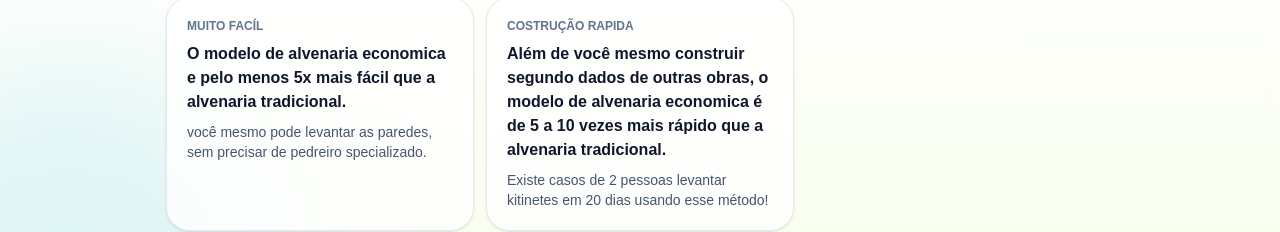
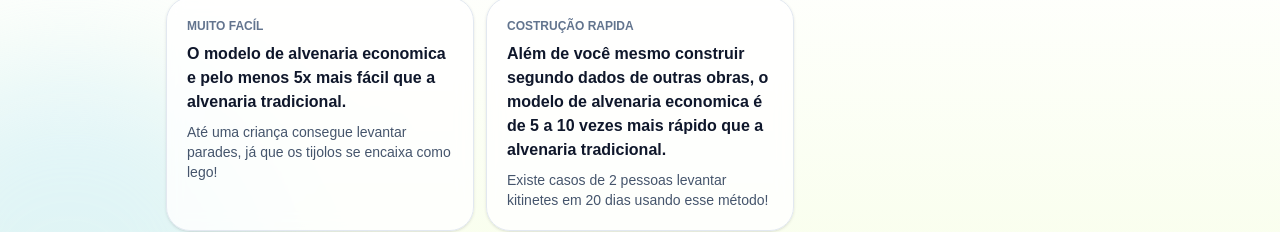
Before and after one commit to gregonocode/creative-nails, a Next.js app: page /oferta in a window 1280 px wide. Shown: the part 514-746 px from the top of the page. Built offline with nearby package versions, Linux system fonts and the light colour scheme.

Commit message:
ajuste pra ficar bem top ate criança kkk

```diff
--- a/app/oferta/OfertaClient.tsx
+++ b/app/oferta/OfertaClient.tsx
@@ -178,7 +178,7 @@ export default function OfertaPage() {
                 O modelo de alvenaria economica e pelo menos 5x mais fácil que a alvenaria tradicional.
               </p>
               <p className="mt-2 text-sm text-slate-600">
-                você mesmo pode levantar as paredes, sem precisar de pedreiro specializado.
+                Até uma criança consegue levantar parades, já que os tijolos se encaixa como lego!
               </p>
             </div>
 
```
